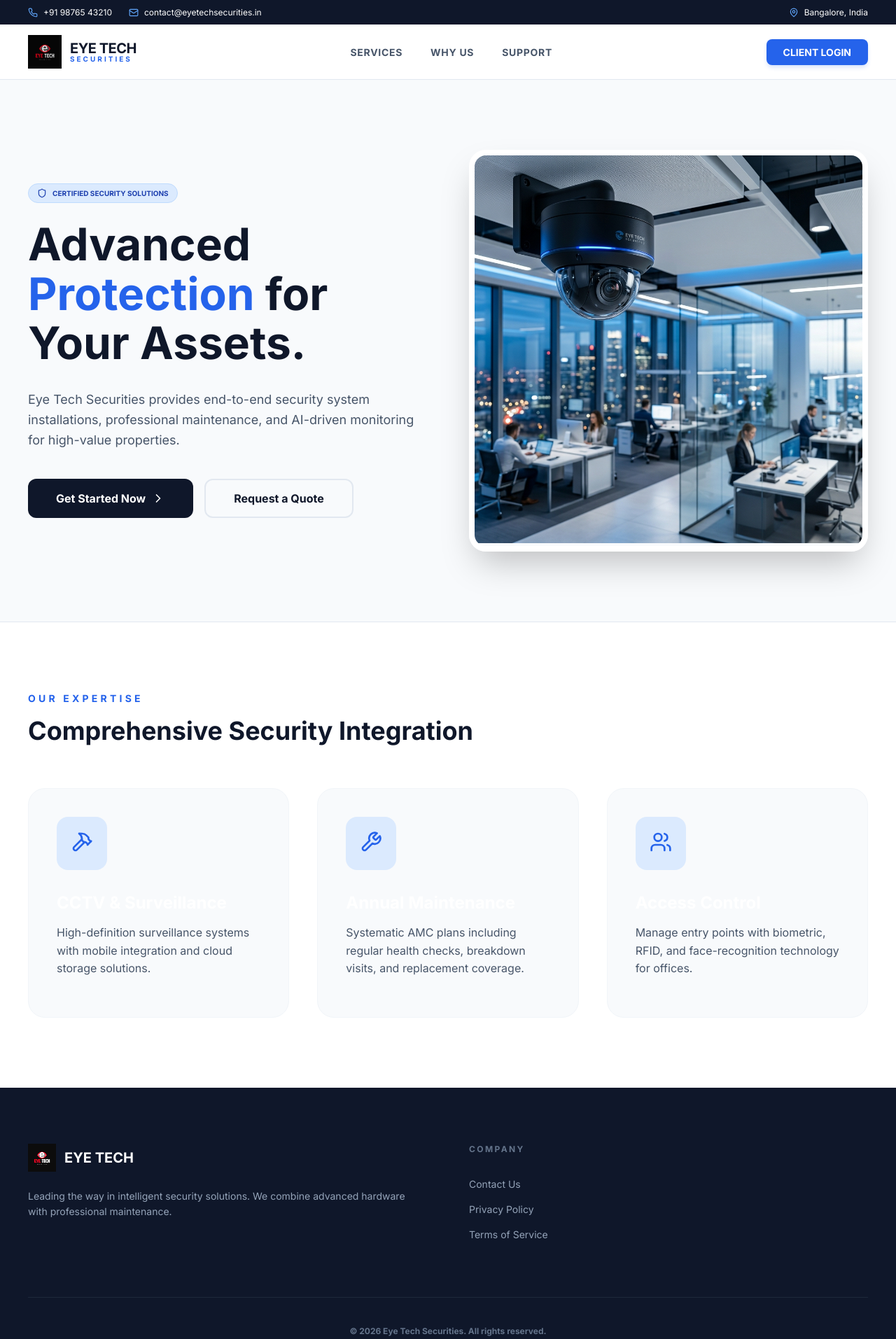
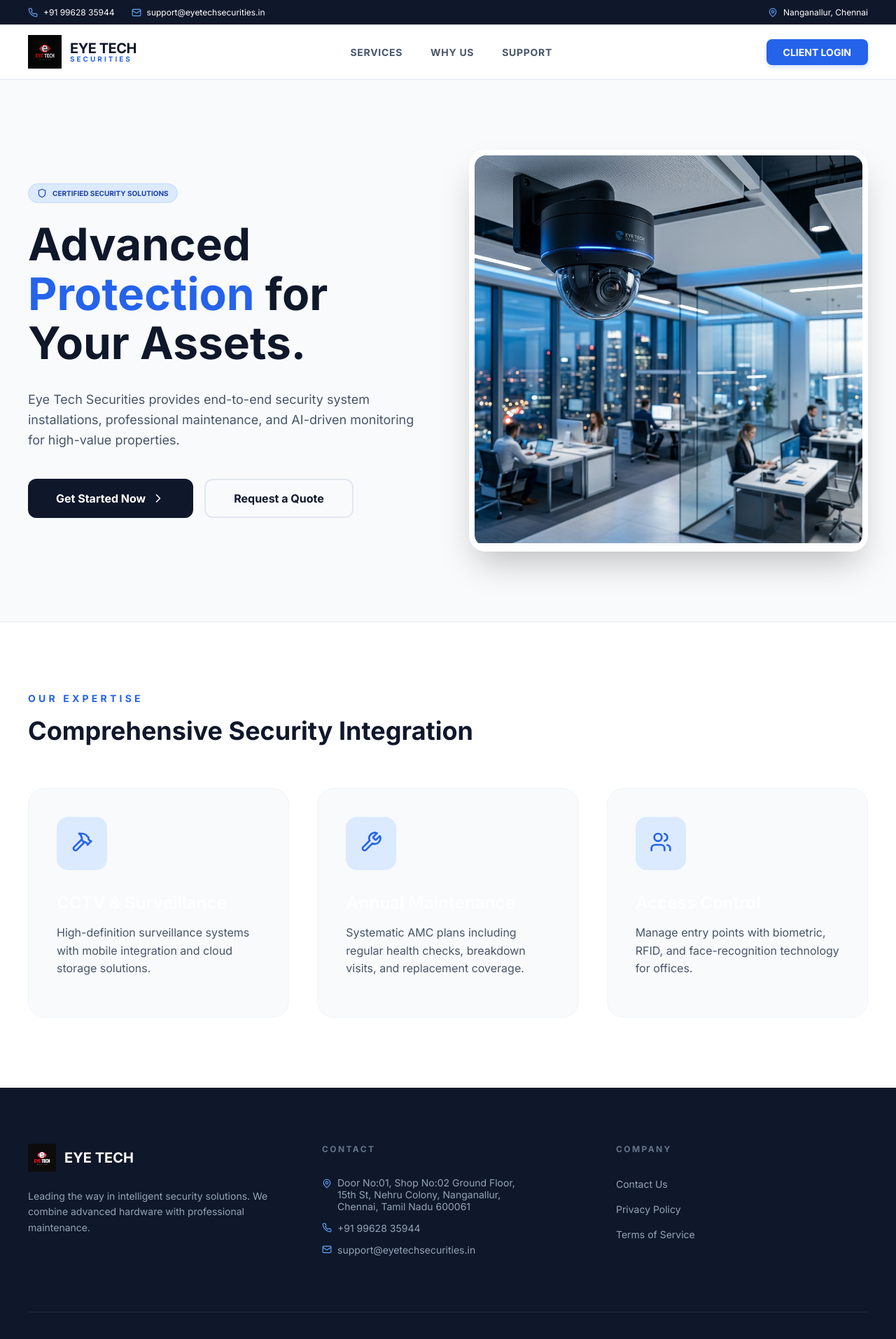
Before and after one commit to arunb9344/Eye-Tech-New-app-website, a React (Vite) app: page / in a window 1280 px wide. Shown: the top 1913 px of the page at 70% size. Built offline with nearby package versions, Linux system fonts and the light colour scheme; no server answers.

Commit message:
Details in web changed

```diff
--- a/src/pages/ContactUs.jsx
+++ b/src/pages/ContactUs.jsx
@@ -41,7 +41,7 @@ const ContactUs = () => {
                 </div>
                 <div>
                   <p className="text-xs text-gray-400 uppercase font-bold tracking-widest">Call Us</p>
-                  <p className="text-lg font-bold">+91 98765 43210</p>
+                  <p className="text-lg font-bold">+91 99628 35944</p>
                   <p className="text-sm text-gray-500">Mon-Sat, 9am-7pm</p>
                 </div>
               </div>
@@ -52,7 +52,7 @@ const ContactUs = () => {
                 </div>
                 <div>
                   <p className="text-xs text-gray-400 uppercase font-bold tracking-widest">Email Us</p>
-                  <p className="text-lg font-bold">info@eyetechsecurities.in</p>
+                  <p className="text-lg font-bold">support@eyetechsecurities.in</p>
                   <p className="text-sm text-gray-500">We reply within 24 hours</p>
                 </div>
               </div>
@@ -63,8 +63,9 @@ const ContactUs = () => {
                 </div>
                 <div>
                   <p className="text-xs text-gray-400 uppercase font-bold tracking-widest">Visit Us</p>
-                  <p className="text-lg font-bold">Eye Tech Securities HQ</p>
-                  <p className="text-sm text-gray-500">Electronic City, Bangalore, India</p>
+                  <p className="text-lg font-bold">Eye Tech Securities</p>
+                  <p className="text-sm text-gray-500">Door No:01, Shop No:02 Ground Floor, 15th St,<br />Nehru Colony, Nanganallur, Chennai – 600061</p>
+                  <p className="text-xs text-gray-600 mt-1">DIGIPIN: 4T3-22P-3KK2</p>
                 </div>
               </div>
 
--- a/src/pages/LandingPage.jsx
+++ b/src/pages/LandingPage.jsx
@@ -17,11 +17,11 @@ const LandingPage = () => {
       <div style={{ backgroundColor: '#0f172a', color: '#ffffff', padding: '10px 20px' }}>
         <div style={{ maxWidth: '1200px', margin: '0 auto', display: 'flex', justifyContent: 'between', alignItems: 'center', fontSize: '12px' }}>
           <div style={{ display: 'flex', gap: '24px' }}>
-            <span style={{ display: 'flex', alignItems: 'center', gap: '8px' }}><Phone size={14} color="#60a5fa" /> +91 98765 43210</span>
-            <span style={{ display: 'flex', alignItems: 'center', gap: '8px' }}><Mail size={14} color="#60a5fa" /> contact@eyetechsecurities.in</span>
+            <span style={{ display: 'flex', alignItems: 'center', gap: '8px' }}><Phone size={14} color="#60a5fa" /> +91 99628 35944</span>
+            <span style={{ display: 'flex', alignItems: 'center', gap: '8px' }}><Mail size={14} color="#60a5fa" /> support@eyetechsecurities.in</span>
           </div>
           <div style={{ display: 'flex', gap: '16px', marginLeft: 'auto' }}>
-            <span style={{ display: 'flex', alignItems: 'center', gap: '8px' }}><MapPin size={14} color="#60a5fa" /> Bangalore, India</span>
+            <span style={{ display: 'flex', alignItems: 'center', gap: '8px' }}><MapPin size={14} color="#60a5fa" /> Nanganallur, Chennai</span>
           </div>
         </div>
       </div>
@@ -191,6 +191,24 @@ const LandingPage = () => {
             </div>
 
             <div>
+              <h5 style={{ fontSize: '12px', fontWeight: 900, textTransform: 'uppercase', letterSpacing: '0.2em', color: '#64748b', marginBottom: '32px' }}>Contact</h5>
+              <ul style={{ listStyle: 'none', padding: 0, margin: 0, display: 'flex', flexDirection: 'column', gap: '14px' }}>
+                <li style={{ display: 'flex', alignItems: 'flex-start', gap: '8px', color: '#94a3b8', fontSize: '14px' }}>
+                  <MapPin size={14} color="#60a5fa" style={{ marginTop: '3px', flexShrink: 0 }} />
+                  <span>Door No:01, Shop No:02 Ground Floor,<br />15th St, Nehru Colony, Nanganallur,<br />Chennai, Tamil Nadu 600061</span>
+                </li>
+                <li style={{ display: 'flex', alignItems: 'center', gap: '8px', color: '#94a3b8', fontSize: '14px' }}>
+                  <Phone size={14} color="#60a5fa" />
+                  <a href="tel:+919962835944" style={{ color: '#94a3b8', textDecoration: 'none' }}>+91 99628 35944</a>
+                </li>
+                <li style={{ display: 'flex', alignItems: 'center', gap: '8px', color: '#94a3b8', fontSize: '14px' }}>
+                  <Mail size={14} color="#60a5fa" />
+                  <a href="mailto:support@eyetechsecurities.in" style={{ color: '#94a3b8', textDecoration: 'none' }}>support@eyetechsecurities.in</a>
+                </li>
+              </ul>
+            </div>
+
+            <div>
               <h5 style={{ fontSize: '12px', fontWeight: 900, textTransform: 'uppercase', letterSpacing: '0.2em', color: '#64748b', marginBottom: '32px' }}>Company</h5>
               <ul style={{ listStyle: 'none', padding: 0, margin: 0, display: 'flex', flexDirection: 'column', gap: '16px' }}>
                 <li><Link to="/contact" style={{ color: '#94a3b8', textDecoration: 'none', fontSize: '14px' }}>Contact Us</Link></li>
@@ -201,7 +219,7 @@ const LandingPage = () => {
           </div>
 
           <div style={{ borderTop: '1px solid #1e293b', paddingTop: '40px', textAlign: 'center', color: '#64748b', fontSize: '12px', fontWeight: 700 }}>
-            &copy; {new Date().getFullYear()} Eye Tech Securities. All rights reserved.
+            &copy; {new Date().getFullYear()} Eye Tech Securities. All rights reserved. | DIGIPIN: 4T3-22P-3KK2
           </div>
         </div>
       </footer>
```
